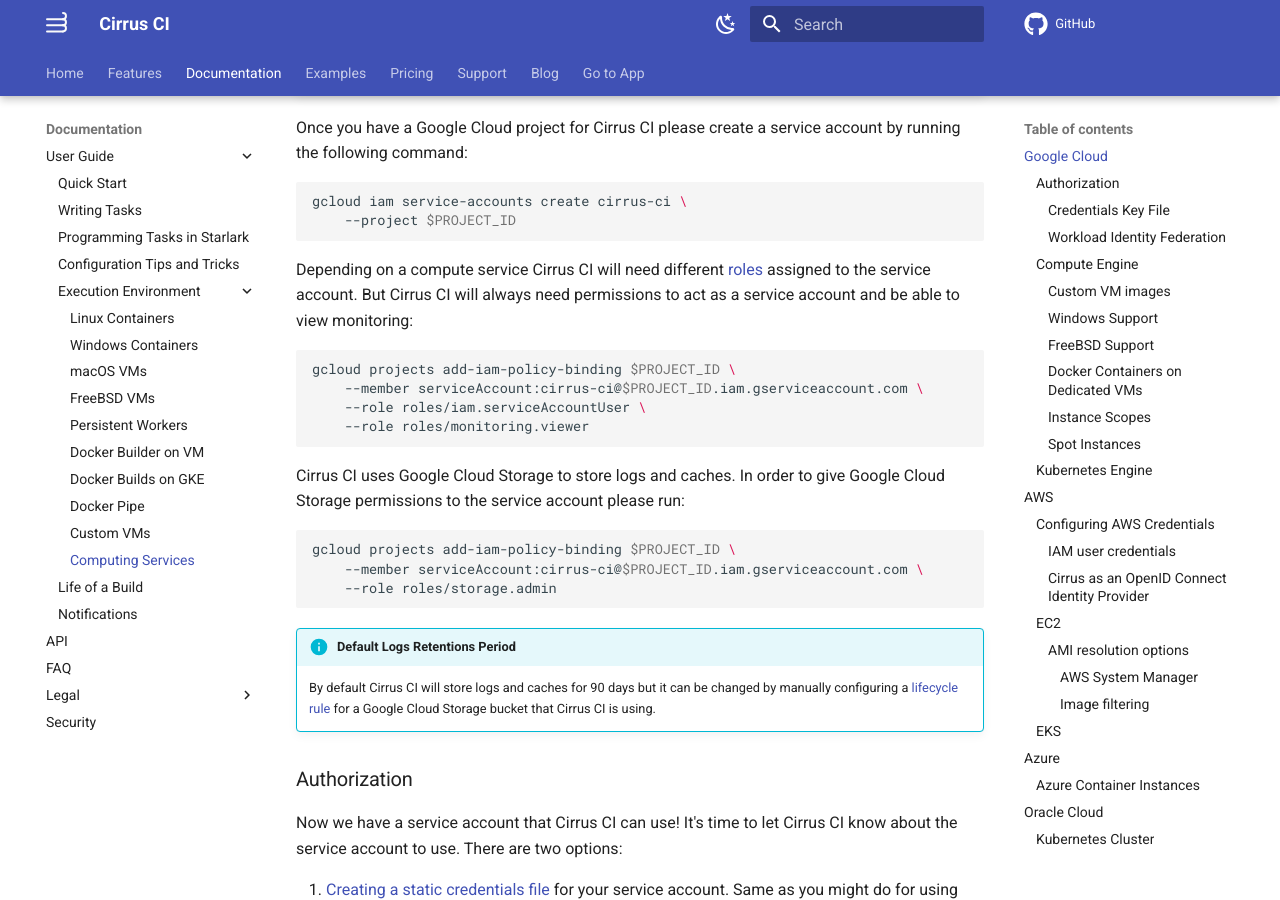
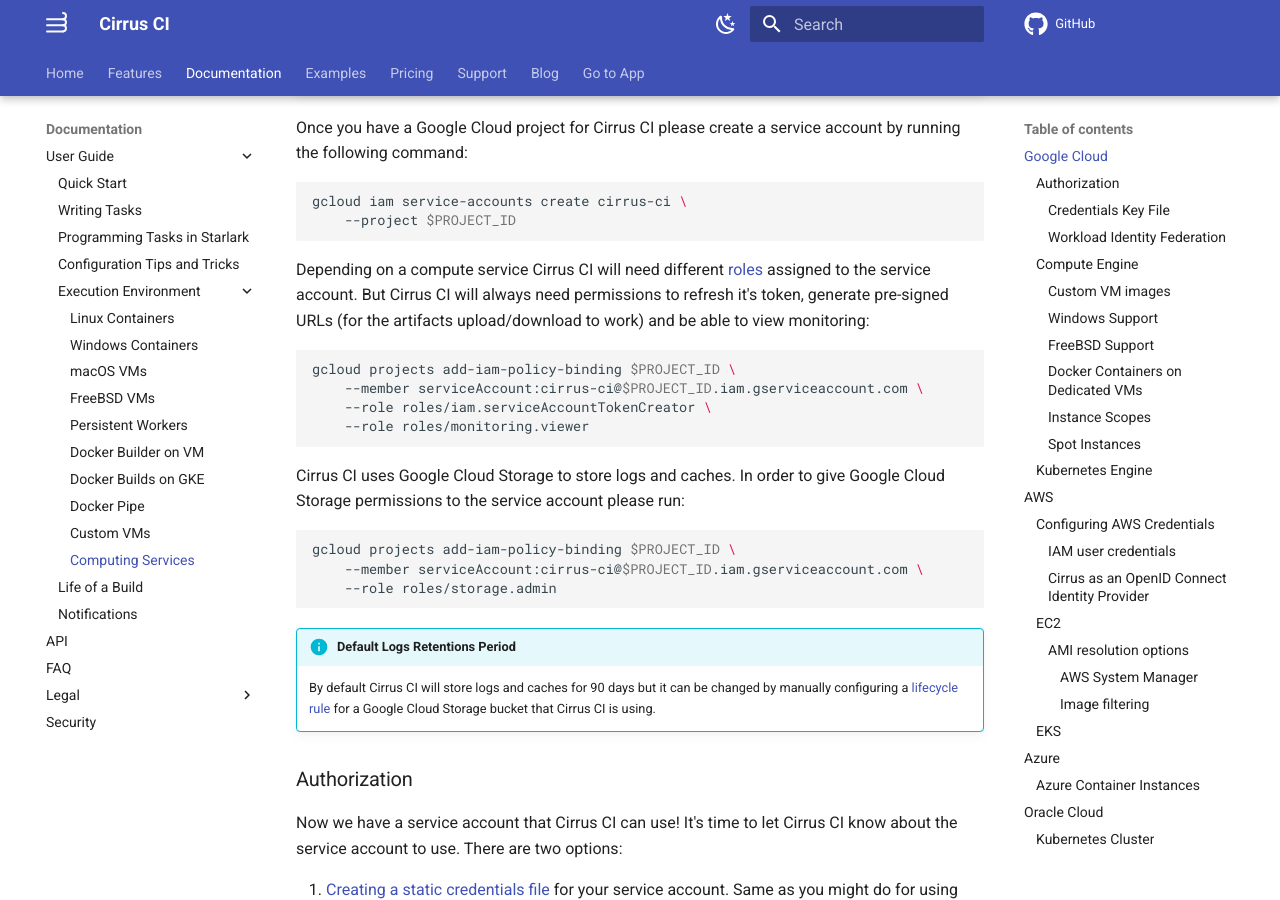
Before and after one commit to cirruslabs/cirrus-ci-docs, an MkDocs documentation site: the page built from docs/guide/supported-computing-services.md, in a window 1280 px wide and 900 px high, scrolled down 1968 px. Built offline with MkDocs 1.6.1 and Material for MkDocs 9.7.7, drawn with Linux system fonts in a browser that asks for light colours; emoji names are drawn with the system emoji font; comment, search, counter and statistics services are not loaded.

Commit message:
Require roles/iam.serviceAccountTokenCreator for Cirrus CI service acc.

````diff
--- a/docs/guide/supported-computing-services.md
+++ b/docs/guide/supported-computing-services.md
@@ -94,12 +94,12 @@ gcloud iam service-accounts create cirrus-ci \
 ```
 
 Depending on a compute service Cirrus CI will need different [roles](https://cloud.google.com/iam/docs/understanding-roles)
-assigned to the service account. But Cirrus CI will always need permissions to act as a service account and be able to view monitoring:
+assigned to the service account. But Cirrus CI will always need permissions to refresh it's token, generate pre-signed URLs (for the artifacts upload/download to work) and be able to view monitoring:
 
 ```bash
 gcloud projects add-iam-policy-binding $PROJECT_ID \
     --member serviceAccount:cirrus-ci@$PROJECT_ID.iam.gserviceaccount.com \
-    --role roles/iam.serviceAccountUser \
+    --role roles/iam.serviceAccountTokenCreator \
     --role roles/monitoring.viewer
 ```
 
````
